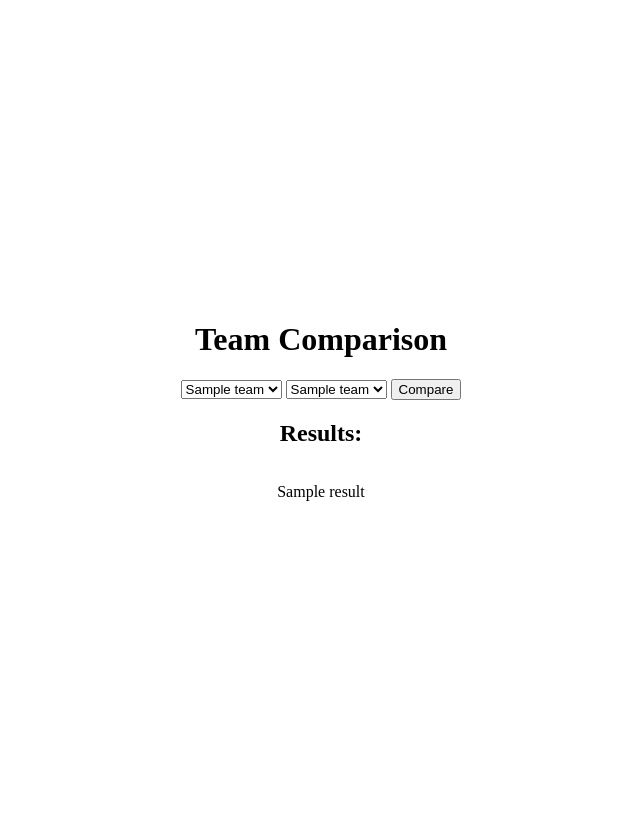
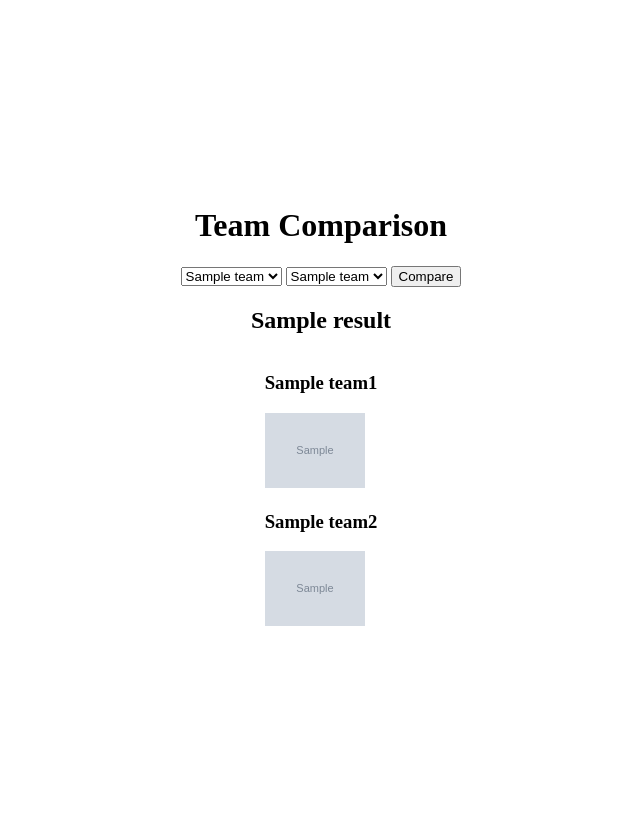
Before and after one commit to debmalya/mlb_team_team, a Flask app: template templates/comparison.html in a window 1280 px wide. Shown: the whole page, without its empty margins (319-959 px from the left). Run offline with Flask 3, Linux system fonts and the light colour scheme; the template is opened without the code that fills it: most values are stand-ins (such as "Sample title", 1, 10 or a date in 2020); grey boxes marked "Sample" are stand-in pictures.

Commit message:
Team logo

```diff
--- a/app.py
+++ b/app.py
@@ -59,6 +59,36 @@ mlb_data = {
     ]
 }
 
+
+#@title Function to Load Newline Delimited JSON into Pandas DF
+def load_newline_delimited_json(url):
+    """Loads a newline-delimited JSON file from a URL into a pandas DataFrame.
+
+    Args:
+        url: The URL of the newline-delimited JSON file.
+
+    Returns:
+        A pandas DataFrame containing the data, or None if an error occurs.
+    """
+    try:
+        response = requests.get(url)
+        response.raise_for_status()  # Raise an exception for bad status codes
+
+        data = []
+        for line in response.text.strip().split('\n'):
+            try:
+                data.append(json.loads(line))
+            except json.JSONDecodeError as e:
+                print(f"Skipping invalid JSON line: {line} due to error: {e}")
+
+        return pd.DataFrame(data)
+    except requests.exceptions.RequestException as e:
+        print(f"Error downloading data: {e}")
+        return None
+    except Exception as e:
+        print(f"An unexpected error occurred: {e}")
+        return None
+
 @app.route("/api/teams")
 def get_teams():
     return jsonify(mlb_data["teams"])
@@ -75,9 +105,12 @@ def compare_teams():
         team2 = request.form.get("team2")
         team1_name = next((team["name"] for team in mlb_data["teams"] if team["id"] == int(team1)), None)
         team2_name = next((team["name"] for team in mlb_data["teams"] if team["id"] == int(team2)), None)
+        team1_logo = f'https://www.mlbstatic.com/team-logos/{team1}.svg'
+        team2_logo = f'https://www.mlbstatic.com/team-logos/{team2}.svg'
         # Perform comparison logic here (example below)
         comparison_result = f"Comparing {team1_name} vs {team2_name}"
-        return render_template("comparison.html", result=comparison_result, teams=mlb_data["teams"]) # Pass teams to template
+        # return render_template("comparison.html", result=comparison_result, teams=mlb_data["teams"]) # Pass teams to template
+        return render_template("comparison.html", result=comparison_result, team1=team1_name, team2=team2_name, team1_logo=team1_logo, team2_logo=team2_logo, teams=mlb_data["teams"])
     return render_template("comparison.html", teams=mlb_data["teams"]) # Pass teams to template
 
 if __name__ == "__main__":
--- a/templates/comparison.html
+++ b/templates/comparison.html
@@ -36,9 +36,16 @@
   </form>
 
   {% if result %}
-    <h2>Results:</h2>
-    <p>{{ result }}</p>
-  {% endif %}
+        <h2>{{ result }}</h2>
+        <div>
+            <h3>{{ team1.name }}</h3>
+            <img src="{{ team1_logo }}" alt="{{ team1.name }} logo" width="100">
+        </div>
+        <div>
+            <h3>{{ team2.name }}</h3>
+            <img src="{{ team2_logo }}" alt="{{ team2.name }} logo" width="100">
+        </div>
+    {% endif %}
 </div>
 
 {% endblock %}
```
